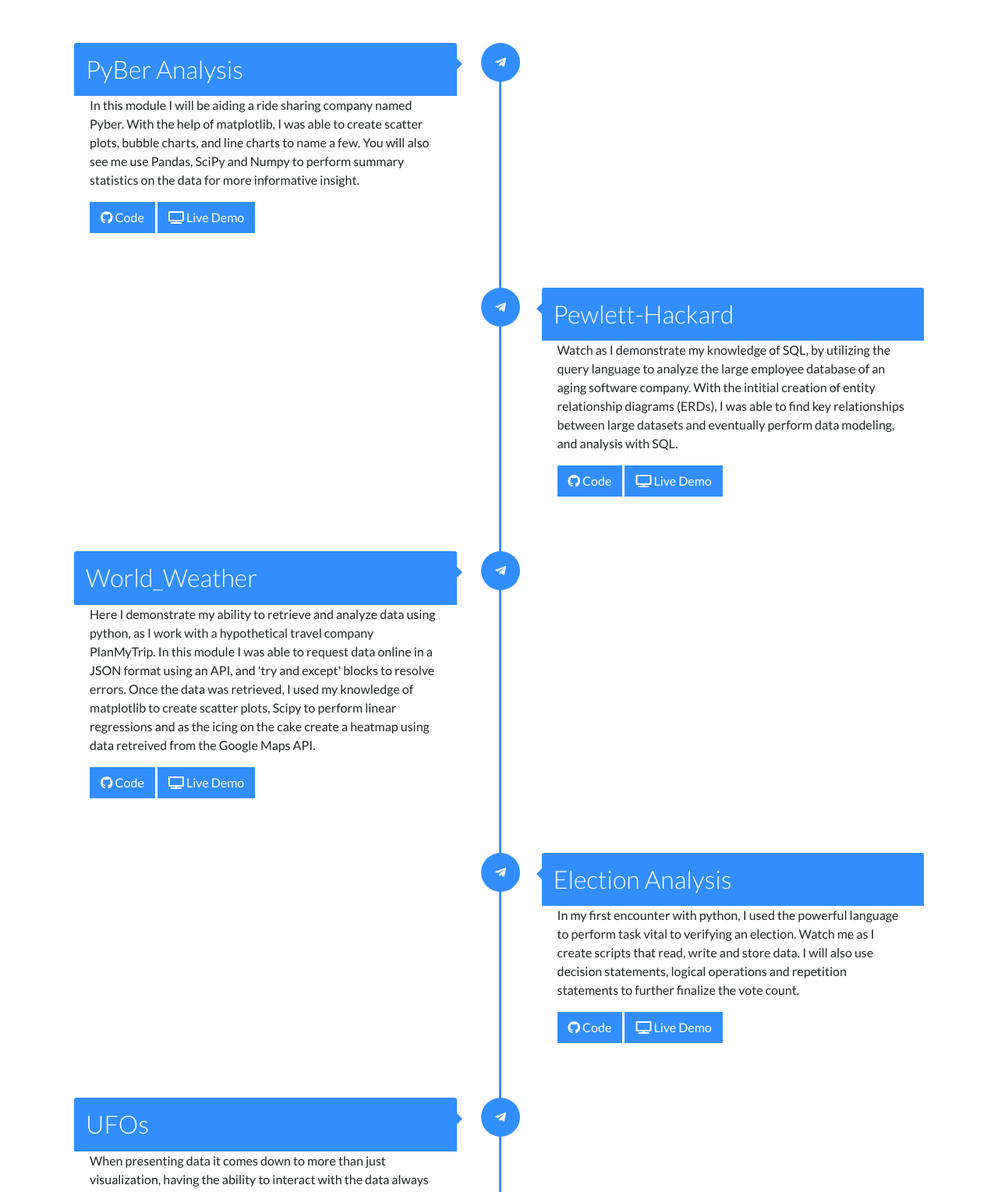
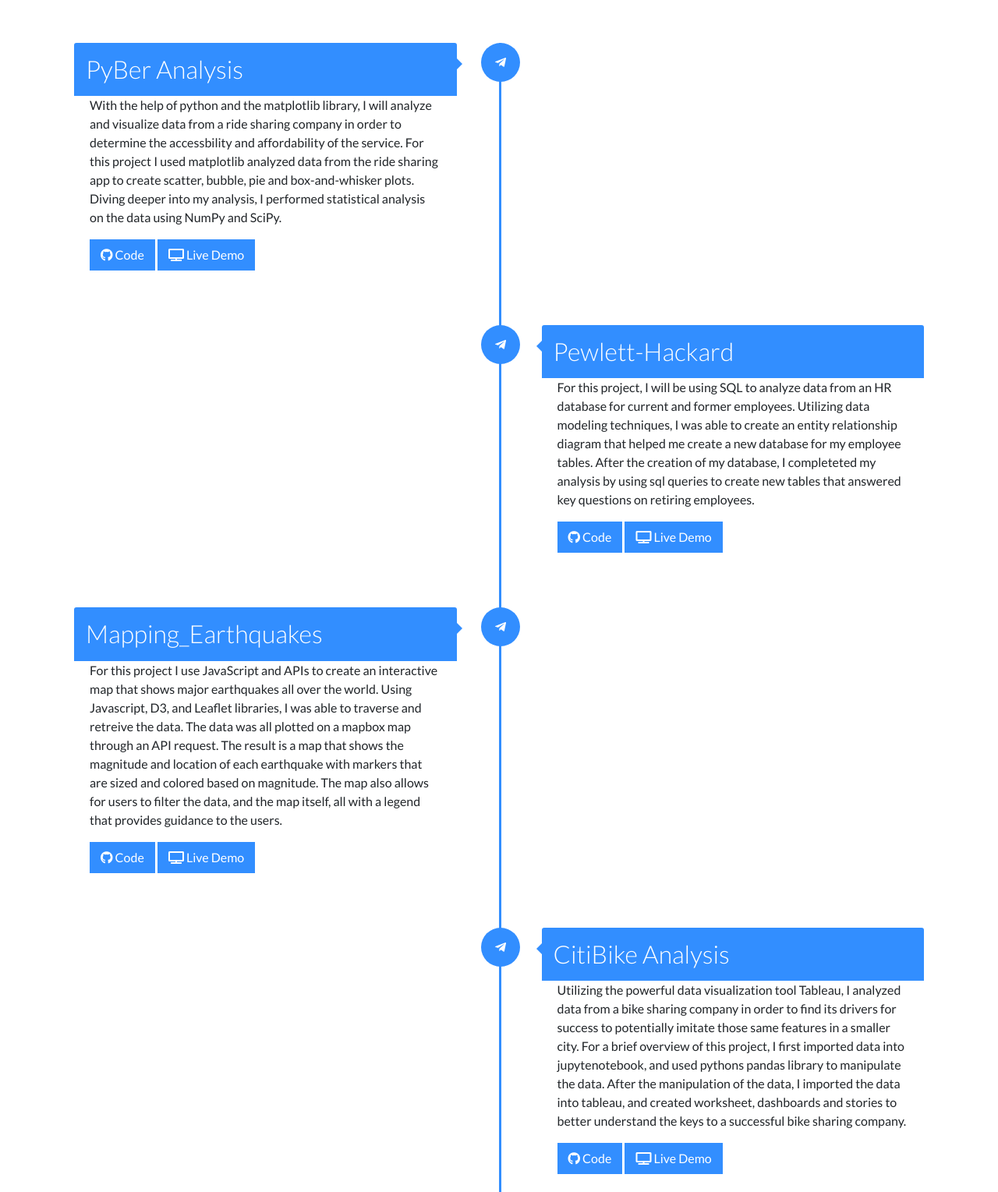
Before and after one commit to EBelizor/portfolio, a plain HTML site: page index.html in a window 1280 px wide. Shown: the part 1760-3289 px from the top of the page at 78% size. Drawn offline with nearby package versions, Linux system fonts and the light colour scheme.

Commit message:
Updating portfolio

```diff
--- a/index.html
+++ b/index.html
@@ -112,7 +112,7 @@
                 </span>
 
                 <h3 class="card-title">More about Me</h3>
-                <p class="card-text">Versatile Data Analyst, with a degree in economics and a minor in business from The University
+                <p class="card-text">Versatile Data Analyst with a degree in economics and a minor in business from The University
                     of Texas at Austin. Driven by a passion for condensing large complex data into simple stories
                     used to make informative decisions. Easily adaptable to different work environments, with the
                     ability to work both independently and collaboratively. Strategist with a demonstrated ability to
@@ -150,10 +150,10 @@
                 <div class="timeline-content">
                     <h2>PyBer Analysis</h2>
                     <p>
-                        In this module I will be aiding a ride sharing company named Pyber. With the help of matplotlib,
-                        I was able to create scatter plots, bubble charts, and line charts to name a few.
-                        You will also see me use Pandas, SciPy and Numpy to perform summary statistics on the data
-                        for more informative insight.
+                        With the help of python and the matplotlib library, I will analyze and visualize data from a ride sharing company in order to determine
+                        the accessbility and affordability of the service. For this project I used matplotlib analyzed data from the ride sharing app
+                        to create scatter, bubble, pie and box-and-whisker plots.
+                        Diving deeper into my analysis, I performed statistical analysis on the data using NumPy and SciPy.
                     </p>
                     <a href="https://github.com/EBelizor/PyBer_Analysis" class="btn"><i class="fab fa-github"></i> Code</a>
                     <a href="#" class="btn"><i class="fas fa-tv"></i> Live Demo</a>
@@ -168,10 +168,10 @@
                 <div class="timeline-content right">
                     <h2>Pewlett-Hackard</h2>
                     <p>
-                        Watch as I demonstrate my knowledge of SQL, by utilizing the query language to analyze the large employee
-                        database of an aging software company. With the intitial creation of entity relationship diagrams (ERDs),
-                        I was able to find key relationships between large datasets and eventually perform data modeling, and analysis
-                        with SQL.
+                        For this project, I will be using SQL to analyze data from an HR database for current and former employees.
+                        Utilizing data modeling techniques, I was able to create an entity relationship diagram that helped me create a new database for
+                        my employee tables. After the creation of my database, I completeted my analysis by using sql queries to create new tables that answered
+                        key questions on retiring employees.
                     </p>
                     <a href="https://github.com/EBelizor/Pewlett-Hackard-Analysis" class="btn"><i class="fab fa-github"></i> Code</a>
                     <a href="#" class="btn"><i class="fas fa-tv"></i> Live Demo</a>
@@ -183,15 +183,14 @@
                     <i class="fab fa-telegram-plane fa-align"></i>
                 </div>
                 <div class="timeline-content">
-                    <h2>World_Weather</h2>
+                    <h2>Mapping_Earthquakes</h2>
                     <p>
-                        Here I demonstrate my ability to retrieve and analyze data using python, as I work with a hypothetical
-                        travel company PlanMyTrip. In this module I was able to request data online in a JSON format using an API, and
-                        'try and except' blocks to resolve errors. Once the data was retrieved, I used my knowledge of matplotlib to
-                        create scatter plots, Scipy to perform linear regressions and as the icing on the cake create a heatmap using
-                        data retreived from the Google Maps API.
+                        For this project I use JavaScript and APIs to create an interactive map that shows major earthquakes all over the world. Using Javascript,
+                        D3, and Leaflet libraries, I was able to traverse and retreive the data. The data was all plotted on a mapbox map through an API request.
+                        The result is a map that shows the magnitude and location of each earthquake with markers that are sized and colored based on magnitude. The
+                        map also allows for users to filter the data, and the map itself, all with a legend that provides guidance to the users.
                     </p>
-                    <a href="https://github.com/EBelizor/World_Weather_Analysis" class="btn"><i class="fab fa-github"></i> Code</a>
+                    <a href="https://github.com/EBelizor/Mapping_Earthquakes." class="btn"><i class="fab fa-github"></i> Code</a>
                     <a href="#" class="btn"><i class="fas fa-tv"></i> Live Demo</a>
 
                 </div>
@@ -203,13 +202,14 @@
 
                 </div>
                 <div class="timeline-content right">
-                    <h2>Election Analysis</h2>
+                    <h2>CitiBike Analysis</h2>
                     <p>
-                        In my first encounter with python, I used the powerful language to perform task vital to verifying an
-                        election. Watch me as I create scripts that read, write and store data. I will also use
-                        decision statements, logical operations and repetition statements to further finalize the vote count.
+                         Utilizing the powerful data visualization tool Tableau, I analyzed data from a bike sharing company in order to find its drivers for success
+                         to potentially imitate those same features in a smaller city. For a brief overview of this project, I first imported data into jupytenotebook,
+                         and used pythons pandas library to manipulate the data. After the manipulation of the data, I imported the data into tableau,
+                         and created worksheet, dashboards and stories to better understand the keys to a successful bike sharing company.
                     </p>
-                    <a href="https://github.com/EBelizor/Election_Analysis" class="btn"><i class="fab fa-github"></i> Code</a>
+                    <a href="https://github.com/EBelizor/bikesharing" class="btn"><i class="fab fa-github"></i> Code</a>
                     <a href="#" class="btn"><i class="fas fa-tv"></i> Live Demo</a>
                 </div>
             </div>
```
